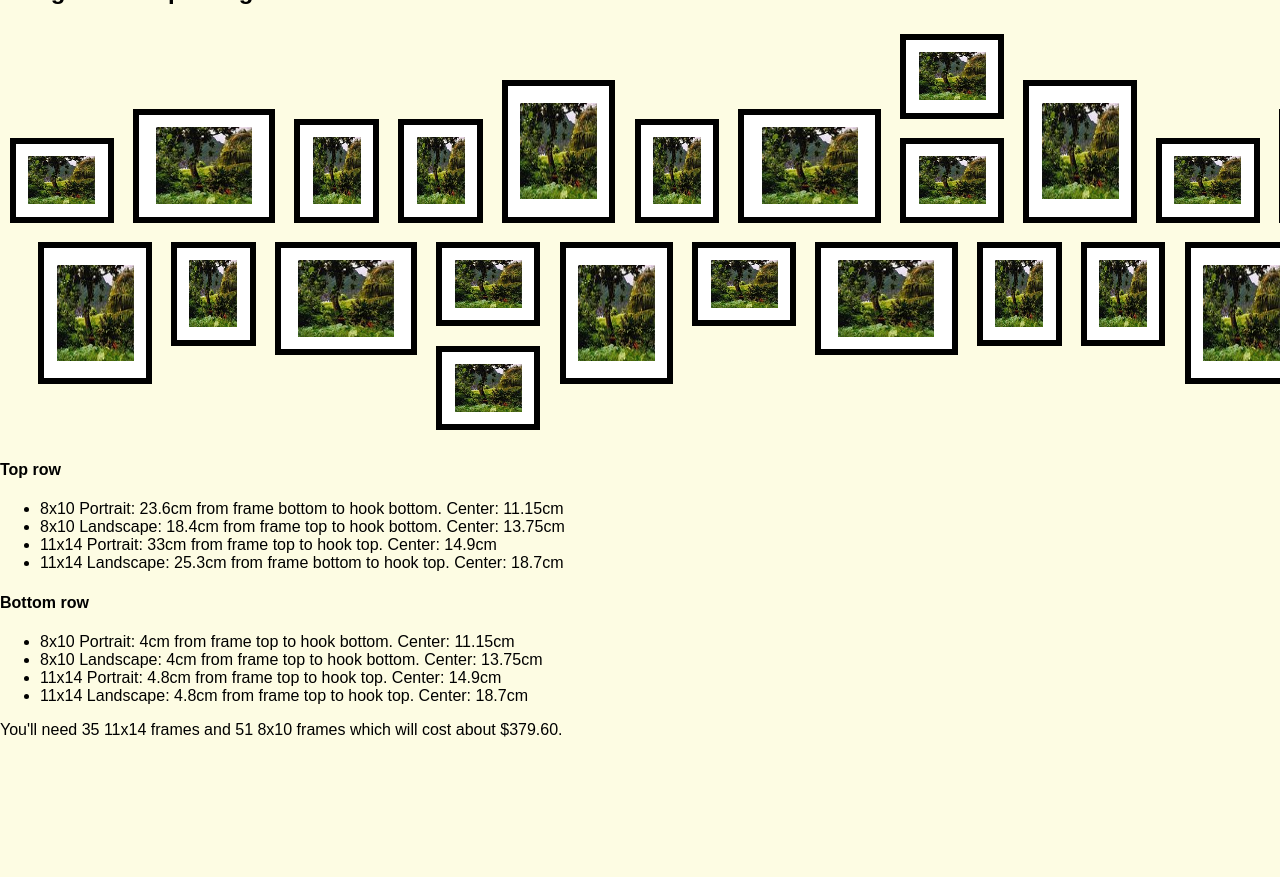
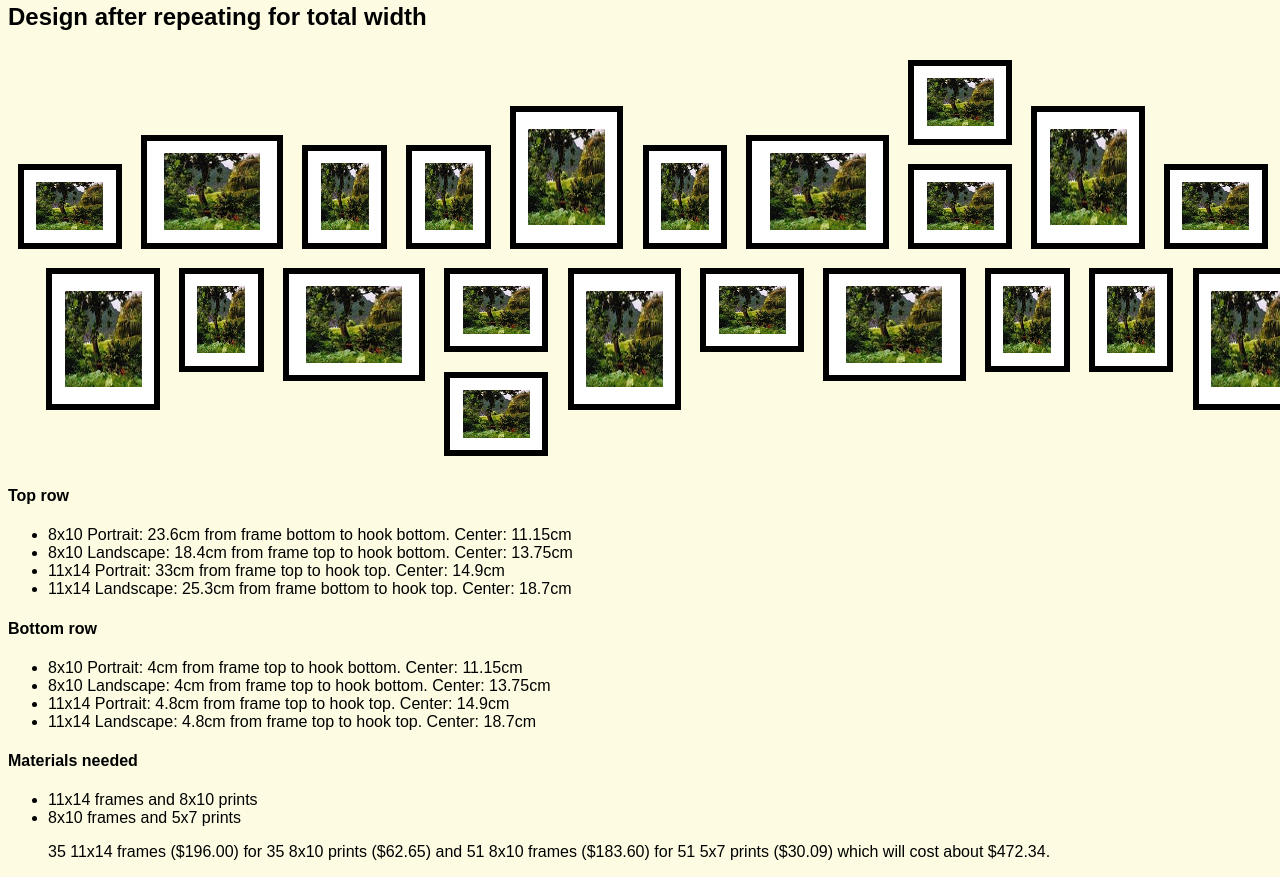
Before and after one commit to Lucent/knoxville.gallery, a plain HTML site: page index.html in a window 1280 px wide. Shown: the part 729-1606 px from the top of the page. Before the commit the page ends 1484 px from the top, so only its background shows below. Drawn offline with Linux system fonts and the light colour scheme.

Commit message:
Total price

```diff
--- a/index.html
+++ b/index.html
@@ -21,8 +21,10 @@
 		body {
 			font-family: sans-serif;
 			background-color: #fdfce3;
-			margin: 0;
 		}
+
+		aside {  }
+		main {  }
 
 		h3 {
 			font-size: large;
@@ -99,7 +101,7 @@
 
 	<p>Frames shown are exact dimensions for upsimples <a href="https://www.amazon.com/gp/product/B07VQZSLDW/">11x14
 			(matted to 8x10, 5 pack $28)</a> and <a href="https://www.amazon.com/dp/B07PY1K4K5">8x10 (matted to 5x7, 10
-			pack $36)</a> frames.</p>
+			pack $36)</a> frames. These mats crop a large 1cm border from all sides, so crop accordingly.</p>
 
 	<h3><label for="FrameSpacing">Frame spacing: </label> <input id="FrameSpacing" type="number" step="0.1" min="0"
 			max="5" value="2"> in</h3>
@@ -108,6 +110,7 @@
 	<h3><label for="TotalWidth">Total width: </label> <input id="TotalWidth" type="number" value="403"> in (adjust to
 		add or remove frames)</h3>
 
+	<aside>
 		<h2>Template to repeat</h2>
 		<header>
 			<div class="L5x7"></div>
@@ -138,11 +141,14 @@
 			<div class="P5x7"></div>
 			<div class="P5x7"></div>
 		</footer>
+	</aside>
 
+	<main>
 		<h2>Design after repeating for total width</h2>
 		<section id="Top"></section>
 		<br>
 		<section id="Bottom"></section>
+	</main>
 
 	<h4>Top row</h4>
 	<ul>
@@ -160,7 +166,13 @@
 		<li>11x14 Landscape: 4.8cm from frame top to hook top. Center: 18.7cm</li>
 	</ul>
 
+	<h4>Materials needed</h4>
+	<ul>
+		<li>11x14 frames and 8x10 prints</li>
+		<li>8x10 frames and 5x7 prints</li>
 		<p id="OrderTotal"></p>
+	</ul>
+
 
 	<script>
 		const PX_TO_IN = 96;
@@ -276,14 +288,19 @@
 			reader.readAsDataURL(file);
 		}
 
+		function usd(dollars) {
+			return (new Intl.NumberFormat("en-US", { style: 'currency', currency: "USD" }).format(dollars));
+		}
 		function update_order_total() {
 			const large_count = document.querySelectorAll("div[class$='8x10']").length;
 			const small_count = document.querySelectorAll("div[class$='5x7']").length;
 			const total_output = document.getElementById("OrderTotal");
-			const price_large = 5.6;
-			const price_small = 3.6;
-			const total_cost = large_count * price_large + small_count * price_small;
-			total_output.textContent = "You'll need " + large_count + " 11x14 frames and " + small_count + " 8x10 frames which will cost about " + (new Intl.NumberFormat("en-US", { style: 'currency', currency: "USD" }).format(total_cost)) + ".";
+			const PRICE_LARGE = 5.6;
+			const PRICE_SMALL = 3.6;
+			const PRINT_LARGE = 1.79;
+			const PRINT_SMALL = 0.59;
+			const total_cost = large_count * (PRICE_LARGE + PRINT_LARGE) + small_count * (PRICE_SMALL + PRINT_SMALL);
+			total_output.textContent = large_count + " 11x14 frames (" + usd(large_count * PRICE_LARGE) + ") for " + large_count + " 8x10 prints (" + usd(large_count * PRINT_LARGE) + ") and " + small_count + " 8x10 frames (" + usd(small_count * PRICE_SMALL) + ") for " + small_count + " 5x7 prints (" + usd(small_count * PRINT_SMALL) + ") which will cost about " + usd(total_cost) + ".";
 		}
 /*
 				const getTop = el => el.offsetTop + (el.offsetParent && getTop(el.offsetParent));
```
Lines whose indentation alone changed are shown as unchanged.
